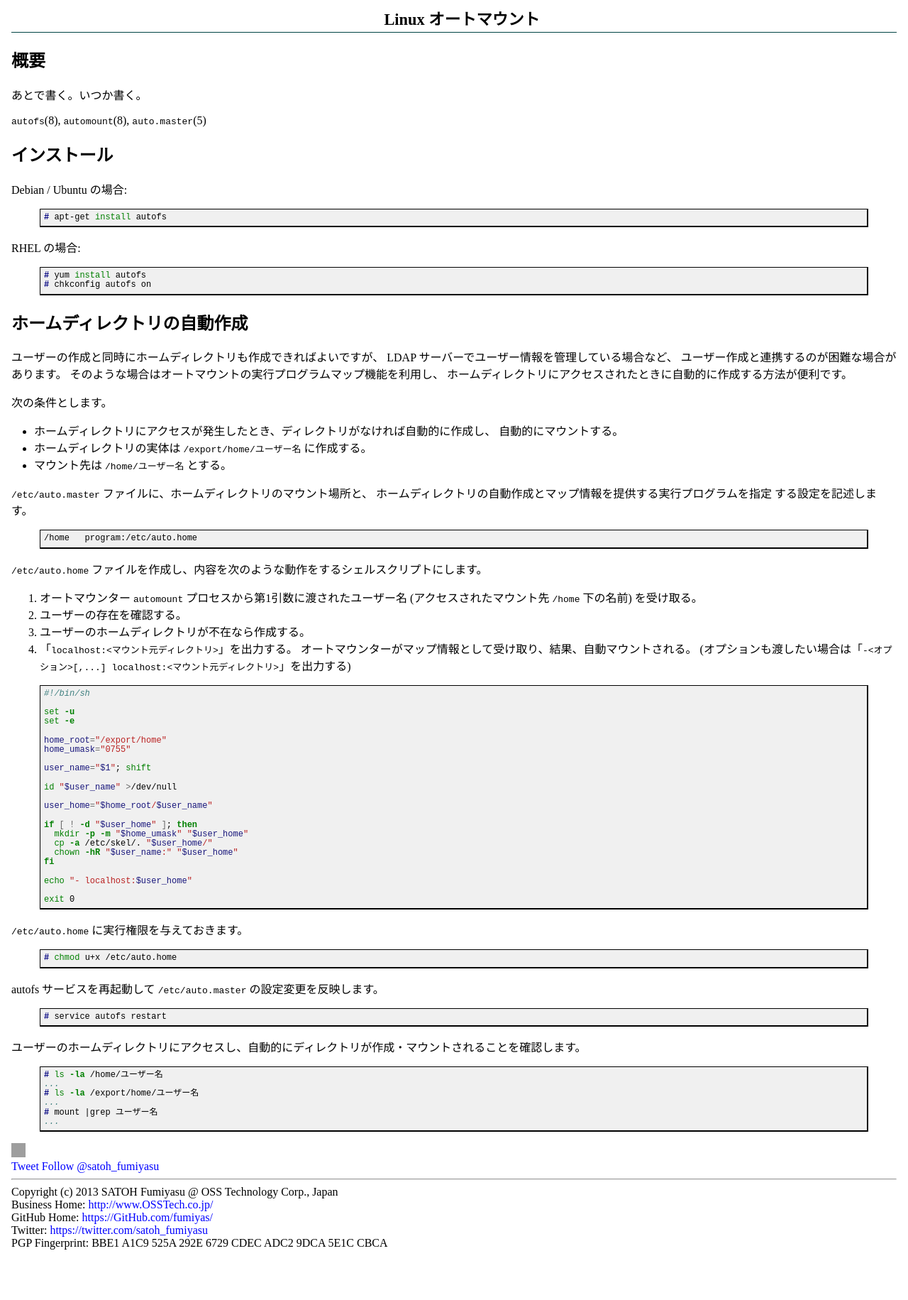
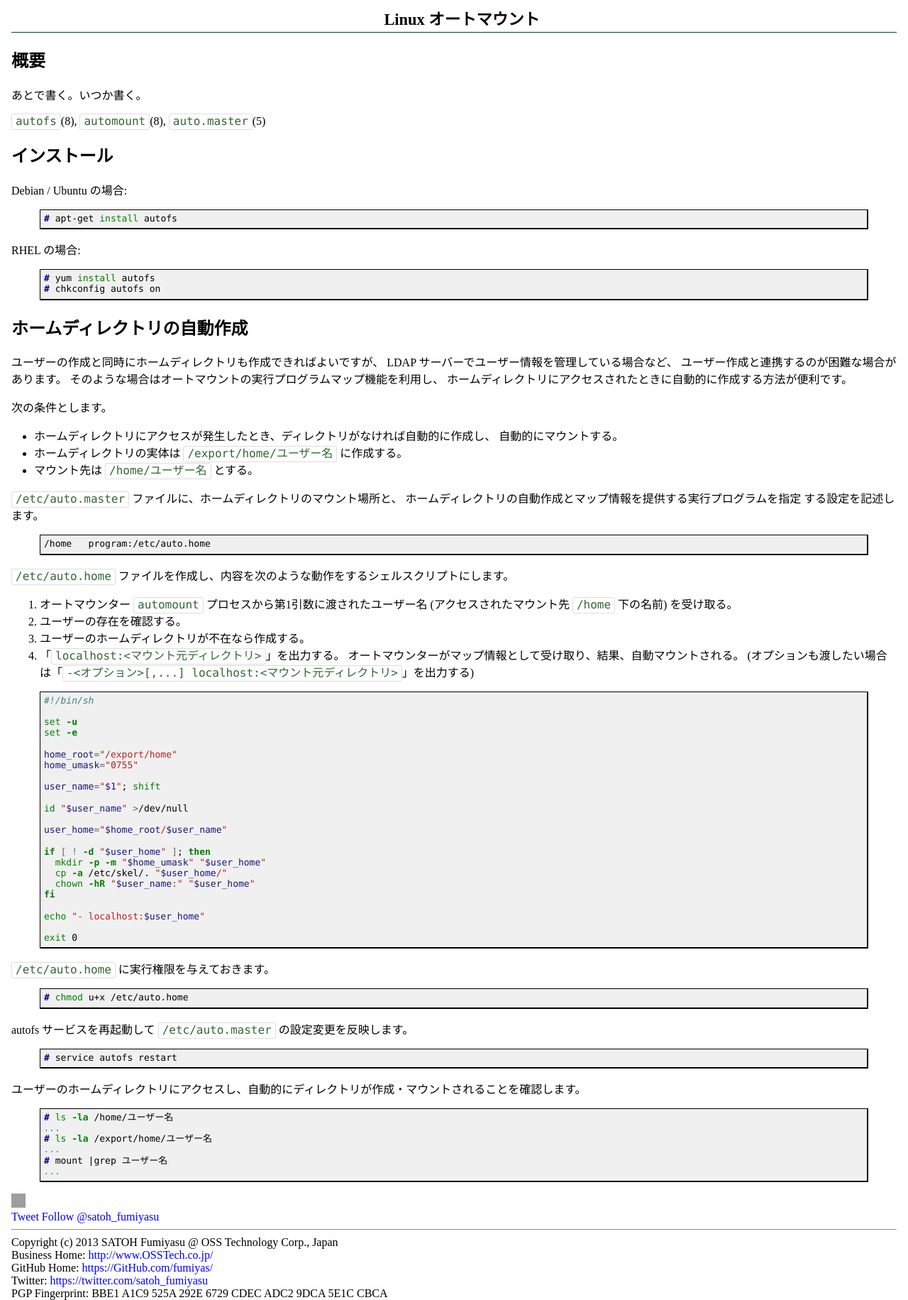
Before and after one commit to fumiyas/fumiyas.github.io, a Jekyll site: the page built from linux/autofs.md, in a window 1280 px wide. Shown: the whole page at 71% size. Built offline with Jekyll 4.4.1, drawn with Linux system fonts in a browser that asks for light colours; Markdown is read by kramdown in place of the engine named in the settings; comment, search, counter and statistics services are not loaded; before the commit the page ends 1760 px from its top, so only the background shows below that; grey boxes are pictures that could not be loaded.

Commit message:
default.css: Add <code> style

```diff
--- a/common/css/default.css
+++ b/common/css/default.css
@@ -176,6 +176,28 @@ a:active {
 /*
 * ---------------------------------------------------------------------- */
 
+code {
+  padding:		0px 5px 2px;
+  border:		1px solid #ddd;
+  -webkit-border-radius:3px;
+  -moz-border-radius:	3px;
+  border-radius:	3px;
+  -moz-background-clip:	padding;
+  -webkit-background-clip:padding-box;
+  background-clip:	padding-box;
+  font-family:		Monaco,"DejaVu Sans Mono","Courier New",monospace;
+  color:		#363;
+}
+
+pre > code{
+  margin:		0;
+  padding:		0;
+  white-space:		pre;
+  border:		none;
+  background:		transparent;
+  color:		#000;
+}
+
 pre {
   background-color:	#F0F0F0;
   overflow:		auto;
```
